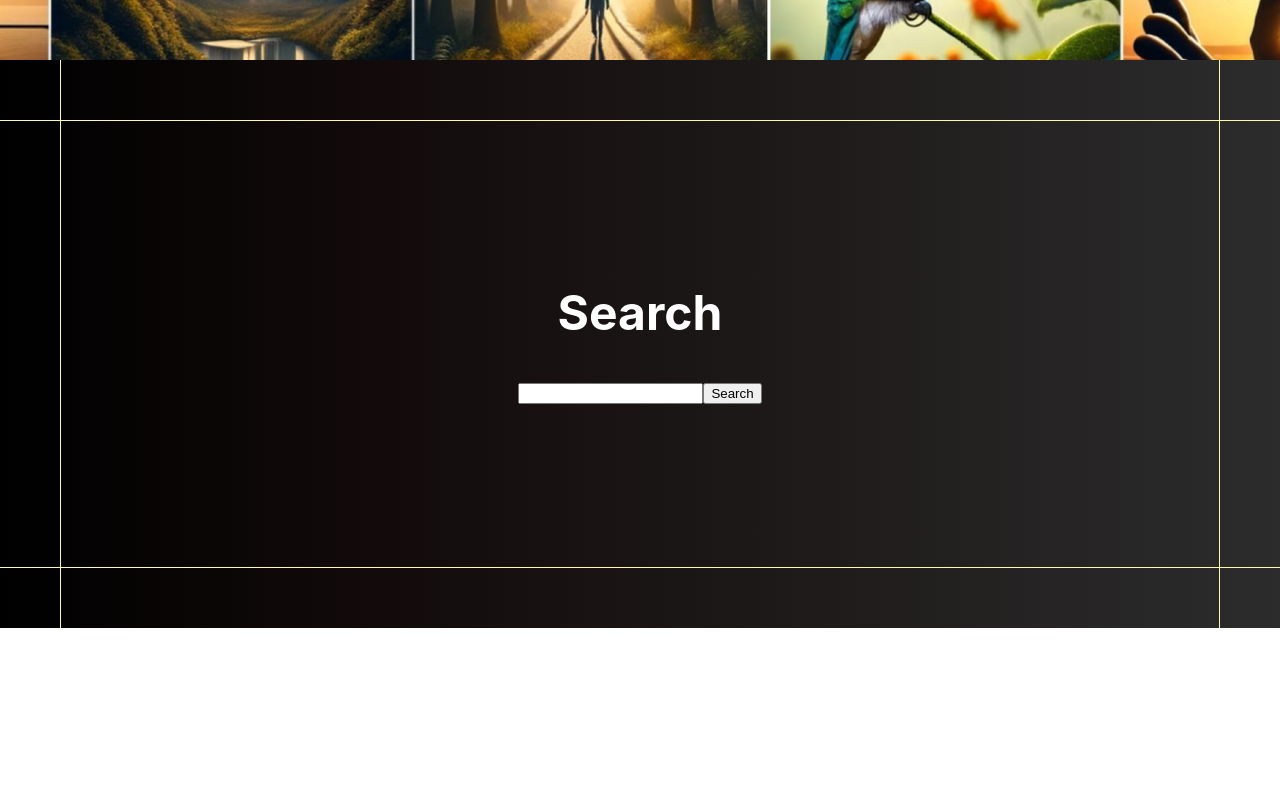
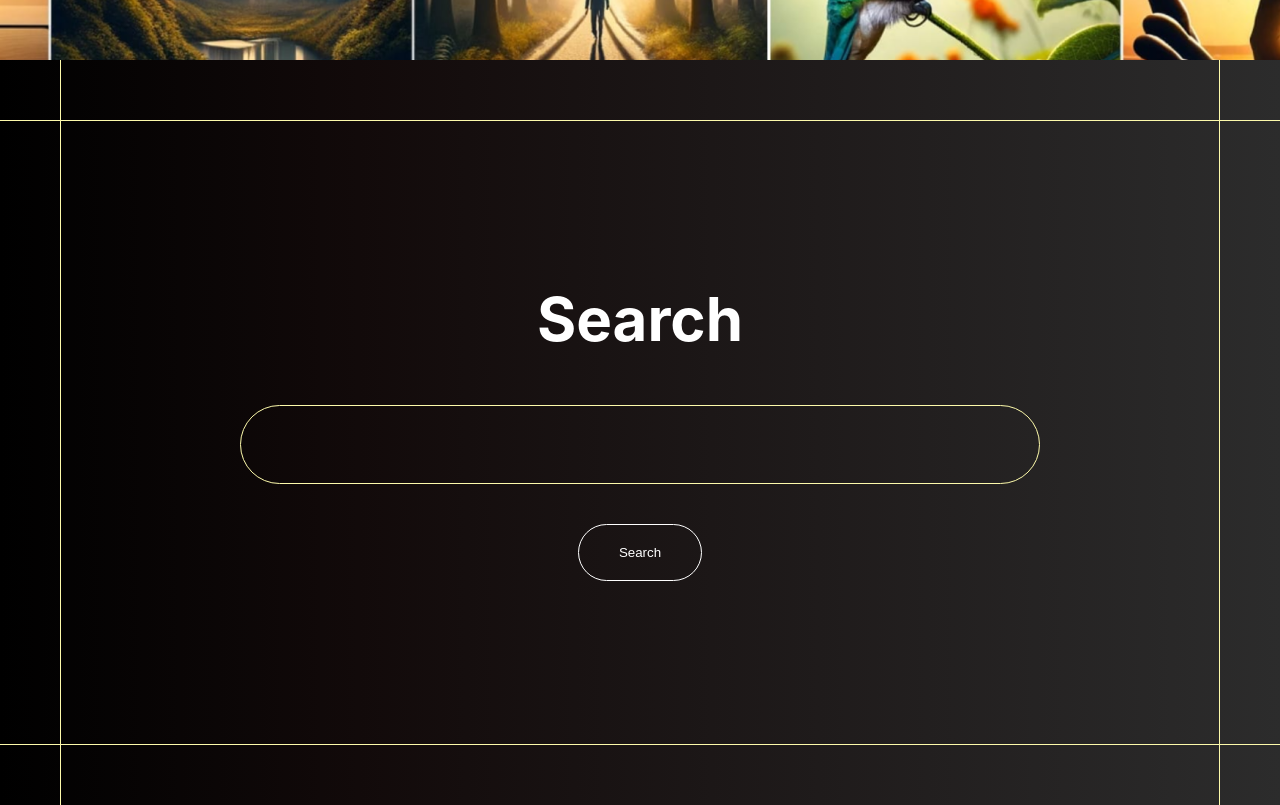
Before and after one commit to Amandium7/reddit-app, a React (Create React App) app: page / in a window 1280 px wide. Shown: the part 740-1545 px from the top of the page. Before the commit the page ends 1368 px from the top, so only its background shows below. Built offline with nearby package versions, Linux system fonts and the light colour scheme; the HTML template or start-up script is replaced by a standard one.

Commit message:
Fix images not showing, style search module

```diff
--- a/src/assets/styles/style.scss
+++ b/src/assets/styles/style.scss
@@ -1,3 +1,13 @@
+$primary-accent: #FDFAAB;
+
+%transition {
+    transition: all .4s ease;
+}
+
+button {
+    cursor: pointer;
+}
+
 *,
 *:before,
 *:after {
@@ -65,7 +75,7 @@ body {
         left: 60px;
         width: 1px;
         height: calc(100% + 120px);
-        border-left: solid 1px #FDFAAB;
+        border-left: solid 1px $primary-accent;
         position: absolute;
     }
     &:after {
@@ -74,26 +84,26 @@ body {
         right: 60px;
         width: 1px;
         height: calc(100% + 120px);
-        border-left: solid 1px #FDFAAB;
+        border-left: solid 1px $primary-accent;
         position: absolute;
     }
     .gold-bar-top {
         width: 100%;
         height: 1px;
-        border-top: solid 1px #FDFAAB;
+        border-top: solid 1px $primary-accent;
         margin-top: 60px;
     }
     .gold-bar-bottom {
         width: 100%;
         height: 1px;
-        border-top: solid 1px #FDFAAB;
+        border-top: solid 1px $primary-accent;
         margin-bottom: 60px;
     }
     .row {
         padding: calc(8% + 60px) 20px;
         h2 {
             color: white;
-            font-size: 48px;
+            font-size: 60px;
             margin-top: 0;
         }
         .api-text {
@@ -102,6 +112,39 @@ body {
             left: 50%;
             top: 75%;
             transform: translate(-50%, -50%);
+        }
+        .controls {
+            display: flex;
+            flex-direction: column;
+            max-width: 1000px;
+            margin: 0 auto;
+            justify-content: center;
+            align-items: center;
+            gap: 40px;
+            input {
+               background: none;
+               box-shadow: none;
+               border: solid 1px $primary-accent;
+               border-radius: 50px;
+               padding: 20px 60px;
+               width: 800px;
+            }
+            input[value] {
+                color: white;
+                font-size: 32px;
+            }
+            button {
+                background: none;
+                border: solid white 1px;
+                padding: 20px 40px;
+                color: white;
+                border-radius: 50px;
+                @extend %transition;
+                &:hover {
+                    background: white;
+                    color: black;
+                }
+            }
         }
     }
 }
--- a/src/components/PostItem.js
+++ b/src/components/PostItem.js
@@ -1,4 +1,5 @@
 import React from 'react';
+import heroImage from '../assets/images/reddit-app-hero.jpg';
 
 export const PostItem = ({result}) => {
     const newTitle = result.data.title.length > 50
@@ -8,13 +9,13 @@ export const PostItem = ({result}) => {
     const link = result.data.permalink
 
     let newImage;
-    if (result.data.thumbnail.includes('external-preview')){
-        newImage = '/assets/images/reddit-app-hero';
+    if (result.data.thumbnail.includes('https://external-preview') ||
+    result.data.thumbnail === "self" ||
+    result.data.thumbnail === "spoiler") {
+        newImage = heroImage;
     } else {
         newImage = result.data.thumbnail;
     }
-
-    console.log(newImage)
 
     return (
         <div className="post-item">
--- a/src/components/SearchBar.js
+++ b/src/components/SearchBar.js
@@ -24,12 +24,14 @@ export const SearchBar = () => {
             <div className="gold-bar-top"></div>
             <div className="row">
                 <h2>Search</h2>
+                <div className="controls">
                     <input
                         type="text"
                         value = {query}
                         onChange = {handleInputChange}
                     />
                     <button onClick={ handleSearch}>Search</button>
+                </div>
                 {searchStatus === 'loading' && <p className="api-text">Loading...</p>}
                 {searchStatus === 'failed' && <p className="api-text">Error...{searchError}</p>}
                 {/* {searchStatus === 'succeeded' && ()} */}
```
Lines whose indentation alone changed are shown as unchanged.
